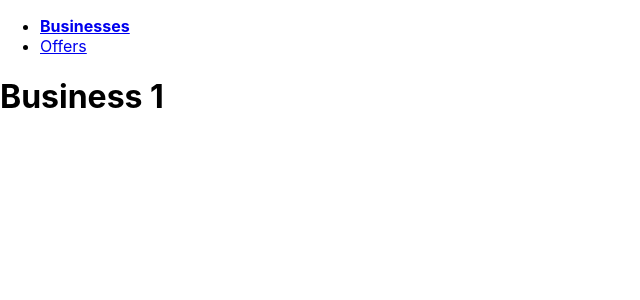
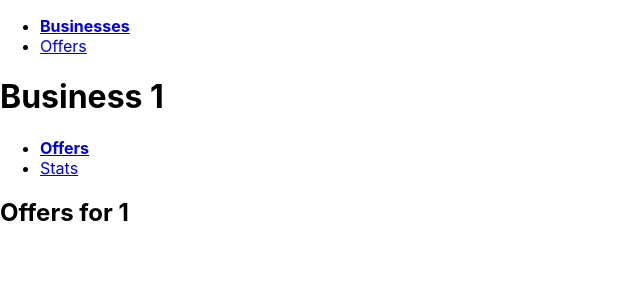
Before and after one commit to armordog/try-stuff, a React (Create React App) app: page /businesses/1/offers in a window 1280 px wide. Shown: the top 300 px of the page, without its empty margins (0-640 px from the left). Built offline with nearby package versions, Linux system fonts and the light colour scheme.

Commit message:
feat(routing): Nested routes automatically use parent route params

```diff
--- a/src/App.css
+++ b/src/App.css
@@ -16,3 +16,7 @@
 .App-link {
     color: #61dafb;
 }
+
+a.active {
+    font-weight: bold;
+}
--- a/src/App.js
+++ b/src/App.js
@@ -14,22 +14,15 @@ import Offers from './offers/offers';
 
 import routes from './routes';
 
-
-const activeNavStyle = {
-  textDecoration: 'underline',
-  fontWeight: 'bold'
-};
-
-
 function App() {
   return (
     <div className="App">
       <ul>
         <li>
-          <NavLink activeStyle={activeNavStyle} to={routes.businesses.path}>Businesses</NavLink>
+          <NavLink to={routes.businesses.path}>Businesses</NavLink>
         </li>
         <li>
-          <NavLink activeStyle={activeNavStyle} to={routes.offers.path}>Offers</NavLink>
+          <NavLink to={routes.offers.path}>Offers</NavLink>
         </li>
       </ul>
       <div>
--- /dev/null
+++ b/src/businesses/business-offers.js
@@ -0,0 +1,12 @@
+import React from 'react';
+import { useParams } from 'react-router';
+
+
+function BusinessOffers() {
+  const { businessId } = useParams();
+  return (
+    <h2>Offers for {businessId}</h2>
+  );
+}
+
+export default BusinessOffers;
--- /dev/null
+++ b/src/businesses/business-stats.js
@@ -0,0 +1,12 @@
+import React from 'react';
+import { useParams } from 'react-router';
+
+
+function BusinessStats() {
+  const { businessId } = useParams();
+  return (
+    <h2>Stats for {businessId}</h2>
+  );
+}
+
+export default BusinessStats;
--- a/src/businesses/business.js
+++ b/src/businesses/business.js
@@ -1,12 +1,44 @@
 import React from 'react';
-import { useParams } from 'react-router-dom';
+import {
+  NavLink,
+  Redirect,
+  Route,
+  Switch,
+  useParams
+} from 'react-router-dom';
+import useRouteBuilder from '../utils/useRouteBuilder';
+import BusinessOffers from './business-offers';
+import BusinessStats from './business-stats';
+import businessRoutes from './businessRoutes';
 
 function Business() {
   const { businessId } = useParams();
+  const businessOffersRouteBuilder = useRouteBuilder(businessRoutes.businessOffers);
+  const businessStatsRouteBuilder = useRouteBuilder(businessRoutes.businessStats);
   return (
-    <h1>Business {businessId}</h1>
+    <>
+      <h1>Business {businessId}</h1>
+      <ul>
+        <li>
+          <NavLink to={businessOffersRouteBuilder()}>Offers</NavLink>
+        </li>
+        <li>
+          <NavLink to={businessStatsRouteBuilder()}>Stats</NavLink>
+        </li>
+      </ul>
+      <Switch>
+        <Route path={businessRoutes.businessOffers.path}>
+          <BusinessOffers/>
+        </Route>
+        <Route path={businessRoutes.businessStats.path}>
+          <BusinessStats/>
+        </Route>
+        <Route>
+          <Redirect to={businessStatsRouteBuilder()}/>
+        </Route>
+      </Switch>
+    </>
   );
 }
 
-
 export default Business;
--- /dev/null
+++ b/src/businesses/businessRoutes.js
@@ -0,0 +1,8 @@
+import Route from '../utils/route';
+
+const routes = {
+  businessOffers: new Route({ path: '/businesses/:businessId/offers' }),
+  businessStats: new Route({ path: '/businesses/:businessId/stats' })
+};
+
+export default routes;
--- a/src/businesses/businesses.js
+++ b/src/businesses/businesses.js
@@ -1,6 +1,9 @@
 import React from 'react';
 import { Link } from 'react-router-dom';
+import routes from '../routes';
 import { useQuerystringParam } from '../utils/useQuerystring';
+import useRouteBuilder from '../utils/useRouteBuilder';
+
 
 function Businesses() {
   const [searchParam, setSearchParam] = useQuerystringParam('search', '');
@@ -27,21 +30,30 @@ function Businesses() {
     setLimitParam(event.target.value);
   };
 
+  const businessRouteBuilder = useRouteBuilder(routes.business);
+
   return (
     <>
       <h1>Businesses</h1>
+      <div>
         <label>
           Search
           <input type='text' value={searchParam} onChange={updateSearch}/>
         </label>
+      </div>
+
+      <div>
         <label>
           Range
           <input type='number' value={limitParam} onChange={updateLimit}/>
         </label>
+      </div>
       <ul>
         {range.map((_, index) => (
           <li key={index}>
-            <Link to={`/businesses/${searchParam}${index}`}>{`${searchParam}${index}`}</Link>
+            <Link to={() => businessRouteBuilder({ businessId: `${searchParam}${index}` })}>
+              {`${searchParam}${index}`}
+            </Link>
           </li>
         ))}
       </ul>
--- a/src/utils/route.js
+++ b/src/utils/route.js
@@ -1,7 +1,7 @@
 import pathToRegexp from 'path-to-regexp';
 
 class Route {
-  constructor({path}) {
+  constructor({ path }) {
     this.path = path;
     this.generate = pathToRegexp.compile(path);
   }
--- /dev/null
+++ b/src/utils/useRouteBuilder.js
@@ -0,0 +1,11 @@
+import { useParams } from 'react-router-dom';
+
+const useRouteBuilder = (route) => {
+  const oldParams = useParams();
+
+  return (params) => {
+    return route.generate(Object.assign({}, oldParams, params));
+  };
+};
+
+export default useRouteBuilder;
```
Lines whose indentation alone changed are shown as unchanged.
